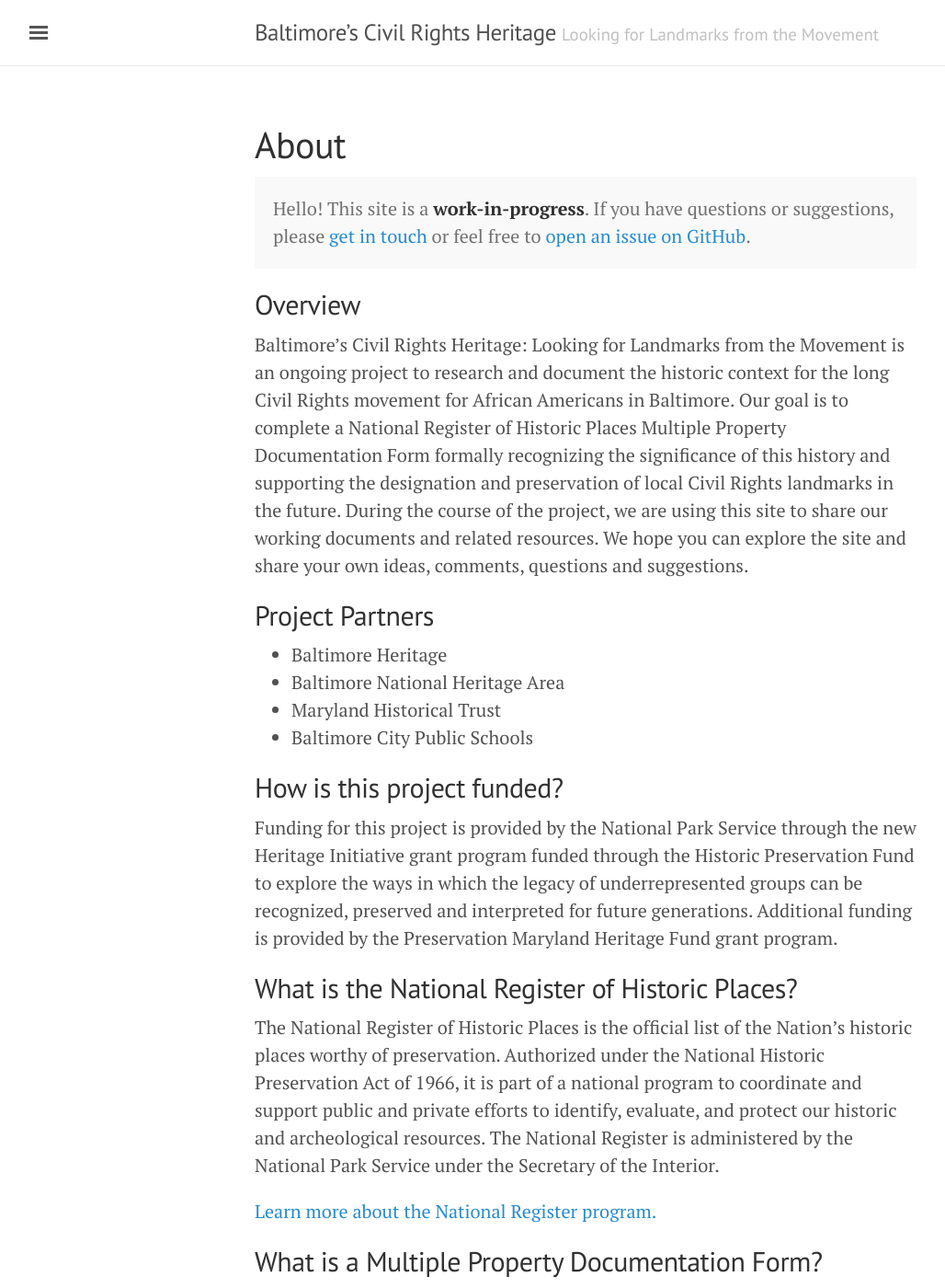
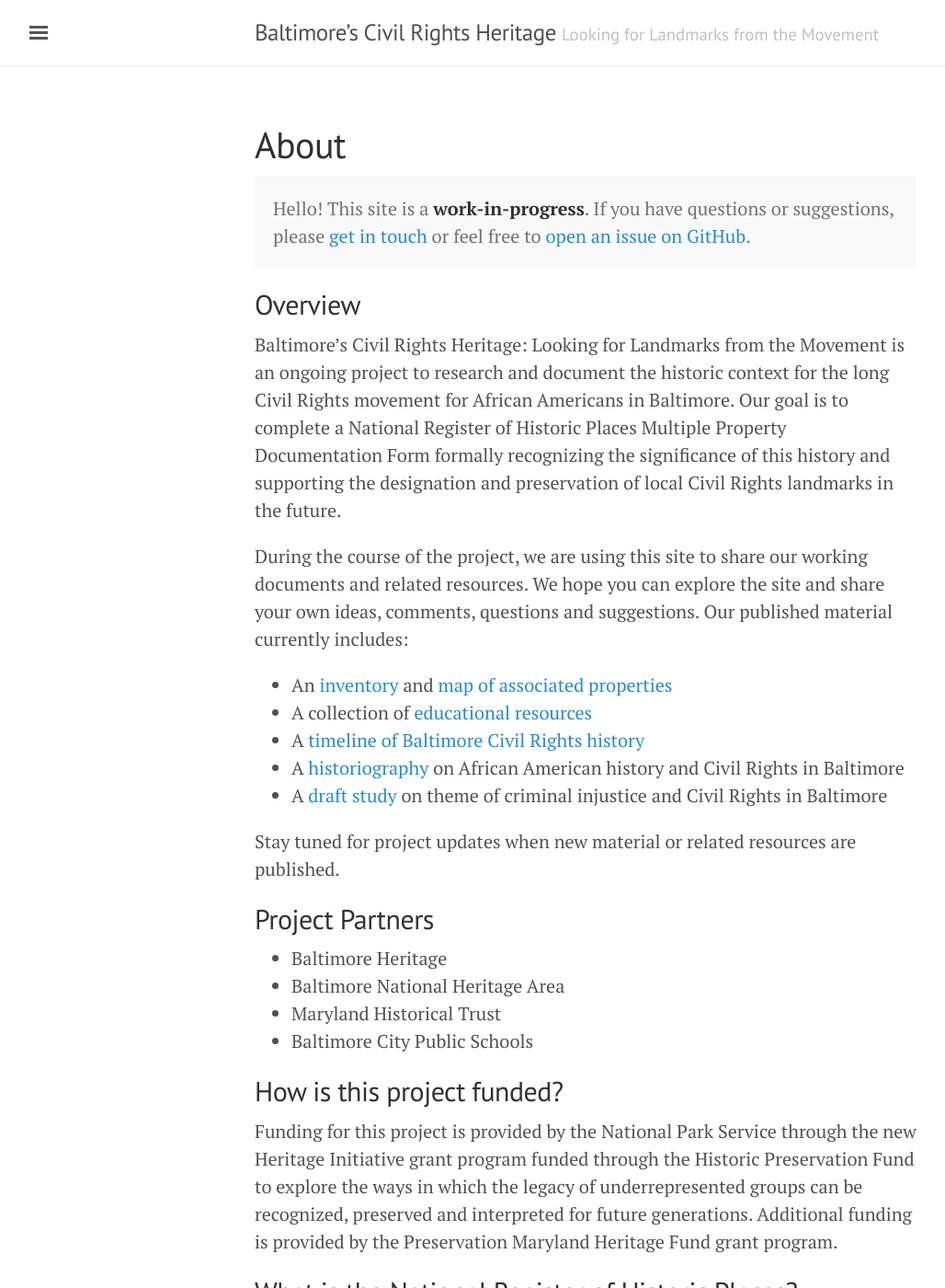
Before and after one commit to baltimoreheritage/civil-rights-heritage, a Jekyll site: the page built from about.md, in a window 1280 px wide and 1400 px high. Shown: the whole window at 92% size, without its empty margins (3-1031 px from the left). Built offline with Jekyll 4.4.1, drawn with Linux system fonts in a browser that asks for light colours.

Commit message:
Updating the About page
Revising the About page to highlight the additional material on the
site.

```diff
--- a/about.md
+++ b/about.md
@@ -8,7 +8,17 @@
 </p>
 
 ## Overview
-Baltimore’s Civil Rights Heritage: Looking for Landmarks from the Movement is an ongoing project to research and document the historic context for the long Civil Rights movement for African Americans in Baltimore. Our goal is to complete a National Register of Historic Places Multiple Property Documentation Form formally recognizing the significance of this history and supporting the designation and preservation of local Civil Rights landmarks in the future. During the course of the project, we are using this site to share our working documents and related resources. We hope you can explore the site and share your own ideas, comments, questions and suggestions.
+Baltimore’s Civil Rights Heritage: Looking for Landmarks from the Movement is an ongoing project to research and document the historic context for the long Civil Rights movement for African Americans in Baltimore. Our goal is to complete a National Register of Historic Places Multiple Property Documentation Form formally recognizing the significance of this history and supporting the designation and preservation of local Civil Rights landmarks in the future.
+
+During the course of the project, we are using this site to share our working documents and related resources. We hope you can explore the site and share your own ideas, comments, questions and suggestions. Our published material currently includes:
+
+- An [inventory]({{ site.baseurl }}/properties) and [map of associated properties]({{ site.baseurl }}/map)
+- A collection of [educational resources]({{ site.baseurl }}/educational-resources)
+- A [timeline of Baltimore Civil Rights history]({{ site.baseurl }}/timeline)
+- A [historiography]({{ site.baseurl }}/historiography) on African American history and Civil Rights in Baltimore
+- A [draft study]({{ site.baseurl }}/criminal-injustice) on theme of criminal injustice and Civil Rights in Baltimore
+
+Stay tuned for project updates when new material or related resources are published.
 
 ## Project Partners
 - Baltimore Heritage
```
